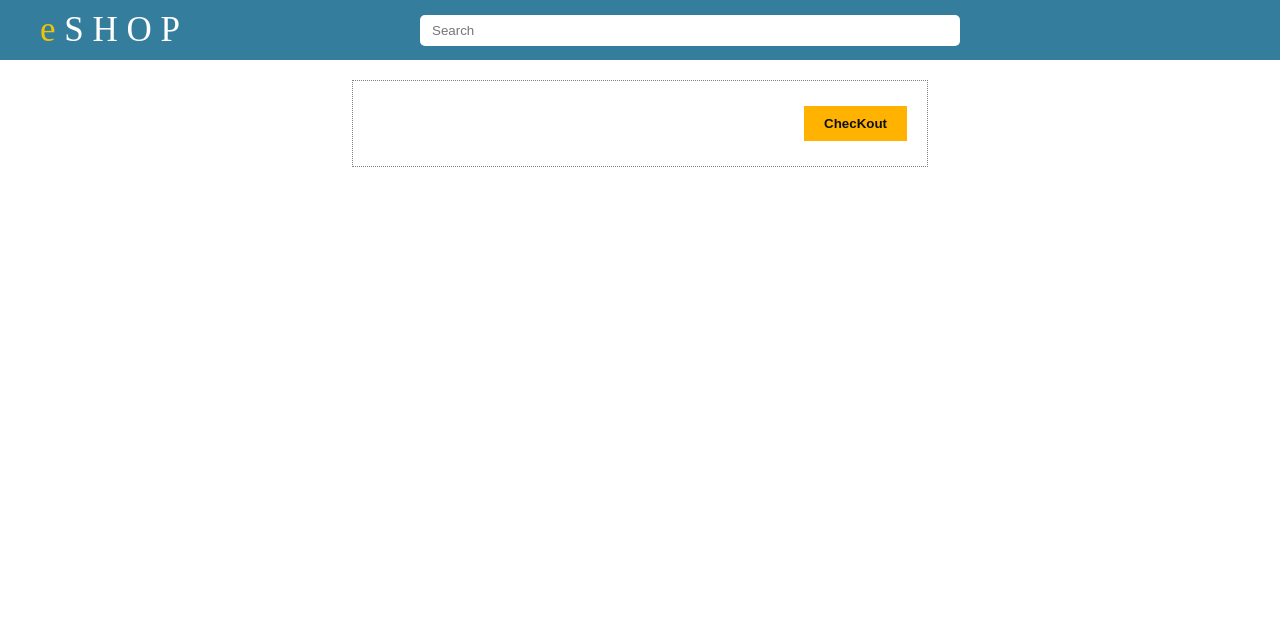
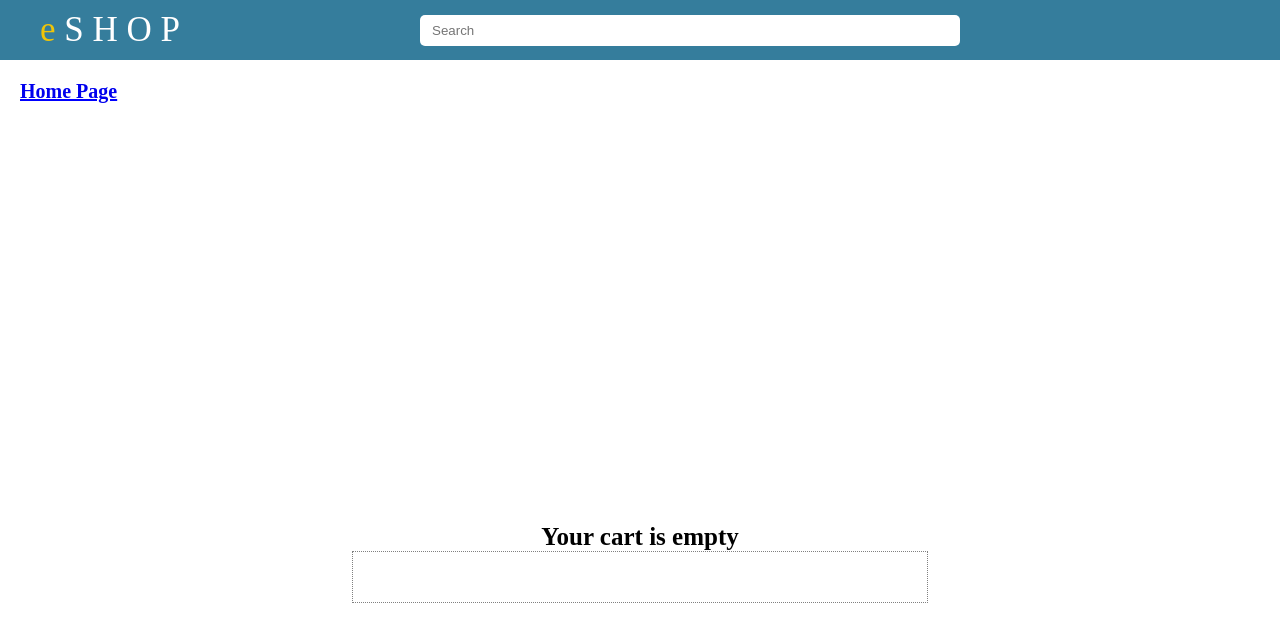
Before and after one commit to sunilkumar9898/E-COMMERCE, a plain HTML site: page cart.html in a window 1280 px wide. Drawn offline with Linux system fonts and the light colour scheme.

Commit message:
updated code

```diff
--- a/cart.html
+++ b/cart.html
@@ -89,21 +89,23 @@
                 padding: 5px 0px;
             }
 
-
             .btndiv1 button {
                 padding: 4px 10px;
                 margin-left: 2px;
                 cursor: pointer;
             }
 
-            .check{
+            .check {
                 width: 45%;
                 padding: 25px 20px;
                 border: 1px dotted grey;
                 margin: auto;
-                text-align: end;
+                display: flex;
+                justify-content: end;
+
+
             }
-            .check button{
+            .check button {
                 padding: 10px 20px;
                 color: rgb(15, 15, 15);
                 border: none;
@@ -112,7 +114,7 @@
                 background-color: rgb(255, 179, 0);
             }
 
-            .deletebtn{
+            .deletebtn {
                 padding: 10px 20px;
                 color: rgb(255, 255, 255);
                 border: none;
@@ -120,6 +122,21 @@
                 font-weight: 500;
                 border-radius: 5px;
                 background-color: rgb(245, 13, 13);
+            }
+
+            #emptyCartMsg {
+                text-align: center;
+                font-size: 25px;
+                font-weight: 700;
+                margin: auto;
+                margin-top: 400px;
+            }
+            .link{
+                padding: 20px;
+                font-size: 20px;
+                text-decoration: underline;
+                font-weight: 700;
+                color: blue;
             }
         </style>
     </head>
@@ -144,18 +161,28 @@
                 ></a>
             </div>
         </nav>
+        <div class="link"><a href="index.html">Home Page</a></div>
         <div id="container"></div>
+        <div id="emptyCartMsg" style="display: none">Your cart is empty</div>
         <div class="check">
             <button id="check">ChecKout</button>
         </div>
     </body>
     <script>
         let arr = JSON.parse(localStorage.getItem("cartData")) || [];
-
+        let emptyCartMsg = document.getElementById("emptyCartMsg");
         let container = document.getElementById("container");
+        let check = document.getElementById("check");
 
         function showData(data) {
             container.innerHTML = " ";
+            if (data.length === 0) {
+                emptyCartMsg.style.display = "block";
+                check.style.display = "none";
+            } else {
+                emptyCartMsg.style.display = "none";
+                check.style.display = "block";
+
                 data.map((item, index) => {
                     if (!item.quantity || item.quantity < 1) {
                         item.quantity = 1;
@@ -204,12 +231,11 @@
 
                     let delete1 = document.createElement("button");
                     delete1.innerText = "Delete";
-                delete1.classList.add("deletebtn")
+                    delete1.classList.add("deletebtn");
                     delete1.addEventListener("click", () => {
                         delData(arr, index);
                         showData(arr);
                     });
-
 
                     btndiv1.append(minusBtn, qunatityBtn, plusBtn);
                     btndiv2.append(delete1);
@@ -219,6 +245,9 @@
                 });
                 localStorage.setItem("cartData", JSON.stringify(arr));
             }
+        }
+
+        showData(arr);
 
         function delData(data, index) {
             data.splice(index, 1);
@@ -226,11 +255,8 @@
             // showData(data)
         }
 
-
-        let check = document.getElementById("check");
-        check.addEventListener("click",()=>{
-            window.location.href = "./payment.html"
-        })
-        showData(arr);
+        check.addEventListener("click", () => {
+            window.location.href = "./payment.html";
+        });
     </script>
 </html>
```
Also changed, not shown: E-Commerce/cart.html (+30 -0 lines), index.html (+22 -10 lines). Lines whose indentation alone changed are shown as unchanged.
